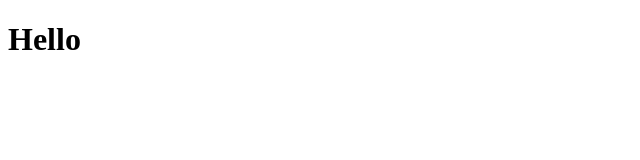
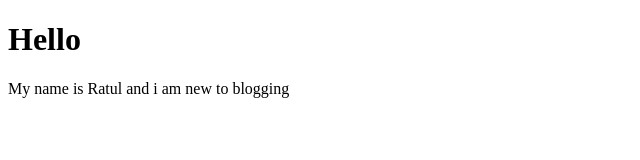
Before and after one commit to ratul000007/Blog_Website, a plain HTML site: page index.html in a window 1280 px wide. Shown: the whole page, without its empty margins (0-640 px from the left). Drawn offline with Linux system fonts and the light colour scheme.

Commit message:
Updated index.html with new content

```diff
--- a/index.html
+++ b/index.html
@@ -7,5 +7,6 @@
 </head>
 <body>
     <h1>Hello</h1>
+    <p>My name is Ratul and i am new to blogging</p>
 </body>
 </html>
```
